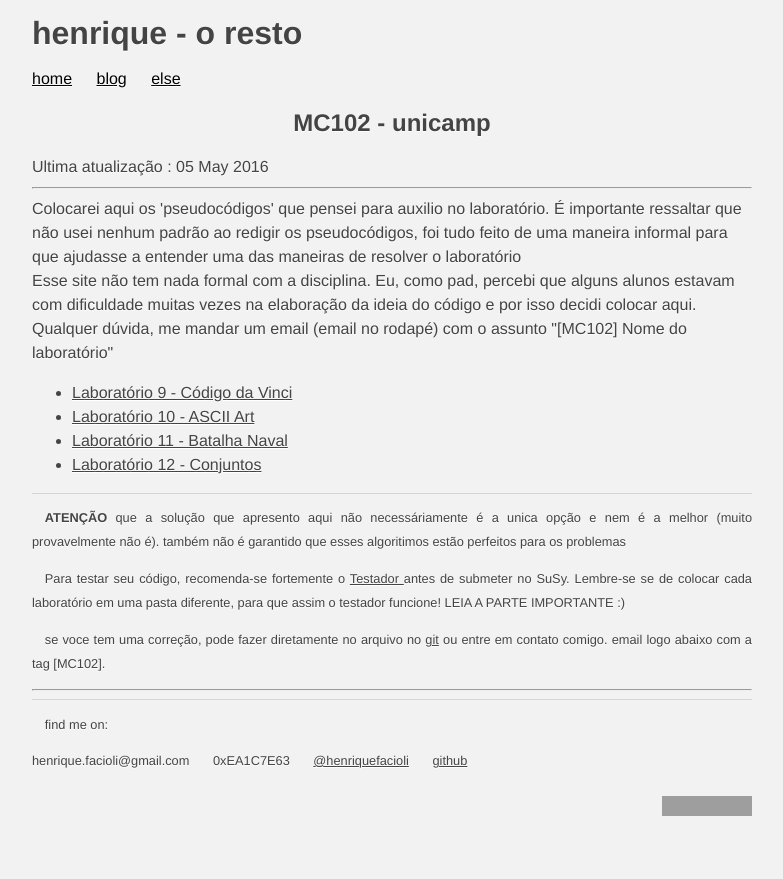
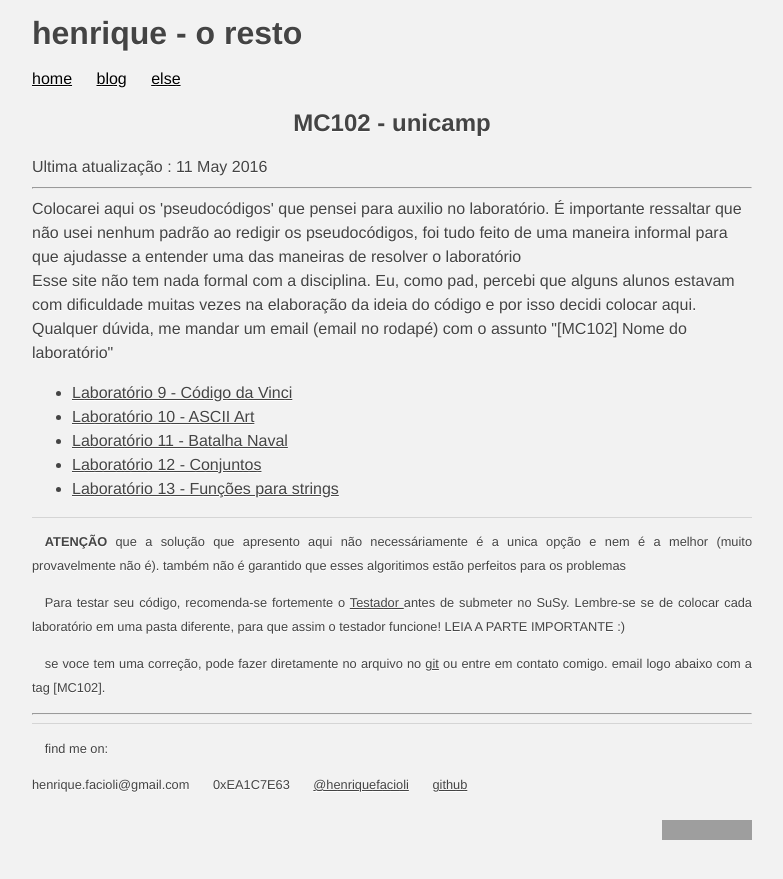
Before and after one commit to faciolihenrique/henriquefacioli.github.io, a Jekyll site: the page built from else/mc102/index.html, in a window 1280 px wide. Shown: the top 879 px of the page, without its empty margins (248-1031 px from the left). Built offline with Jekyll 4.4.1, drawn with Linux system fonts in a browser that asks for light colours; grey boxes are pictures that could not be loaded.

Commit message:
Atualizacao data

```diff
--- a/else/mc102/index.html
+++ b/else/mc102/index.html
@@ -2,7 +2,7 @@
 layout: posts-atualizavel
 title: henrique - o resto
 postName: "MC102 - unicamp"
-date: 2016-05-05
+date: 2016-05-11
 comments: false
 
 ---
@@ -18,6 +18,7 @@ Qualquer dúvida, me mandar um email (email no rodapé) com o assunto "[MC102] N
     <li><a href="1s2016/pseudo10"> Laboratório 10 - ASCII Art  </a></li>
     <li><a href="1s2016/pseudo11"> Laboratório 11 - Batalha Naval  </a></li>
     <li><a href="1s2016/pseudo12"> Laboratório 12 - Conjuntos </a></li>
+    <li><a href="1s2016/pseudo13"> Laboratório 13 - Funções para strings </a></li>
 </ul>
 </p>
 <footer>
```
